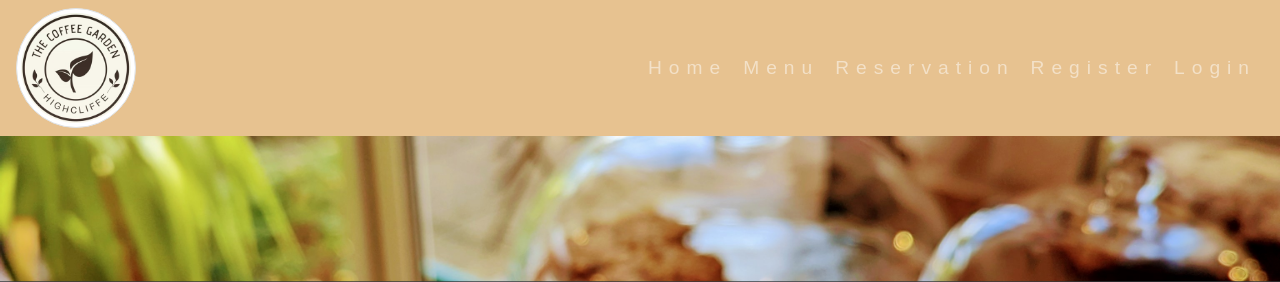
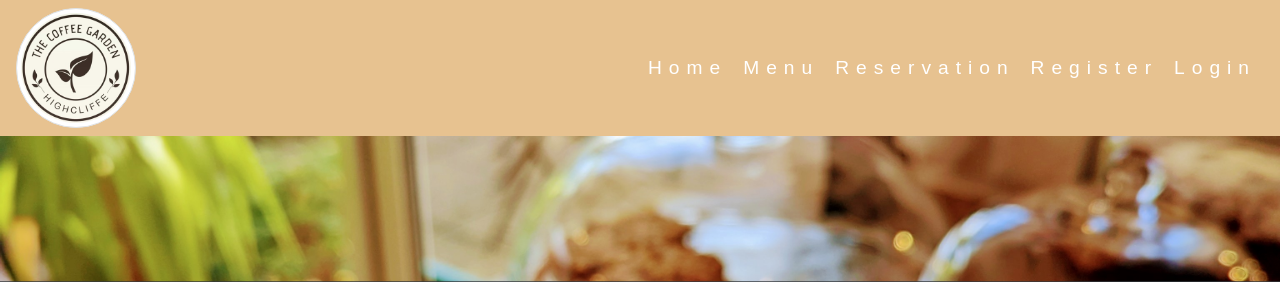
Before and after one commit to Code-Institute-Submissions/henryl74-The-Coffee-Garden-PP4, a Django app: page / in a window 1280 px wide. Shown: the top 282 px of the page. Run offline with Django 3.2, Linux system fonts and the light colour scheme.

Commit message:
Style navigation bar

```diff
--- a/static/css/style.css
+++ b/static/css/style.css
@@ -22,6 +22,12 @@ header {
     font-size: larger;
     letter-spacing: 7px;
     padding: 20px;
+    color: #FFFFFF;
+}
+
+.nav-item .nav-link:hover {
+    color: rgb(96, 92, 92);
+    text-decoration: none;
 }
 
 /* Main area on home page */
--- a/templates/base.html
+++ b/templates/base.html
@@ -28,7 +28,7 @@
 <body class="d-flex flex-column h-100 main-bg">
 
     <!--Heading area, including company logo and Navbar functions -->
-    <nav class="navbar navbar-expand-lg navbar-dark" style="background-color: #e7c290;">
+    <nav class="navbar navbar-expand-lg" style="background-color: #e7c290;">
         <a href="{% url 'home' %}">
             <img class="img-thumbnail rounded-circle site-logo" src="{% static 'images/restaurant_logo.jpeg' %}"
                 style="height: 120px;" alt="logo">
```
